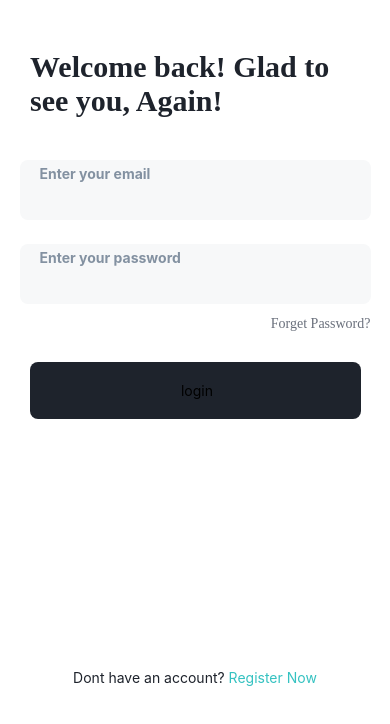
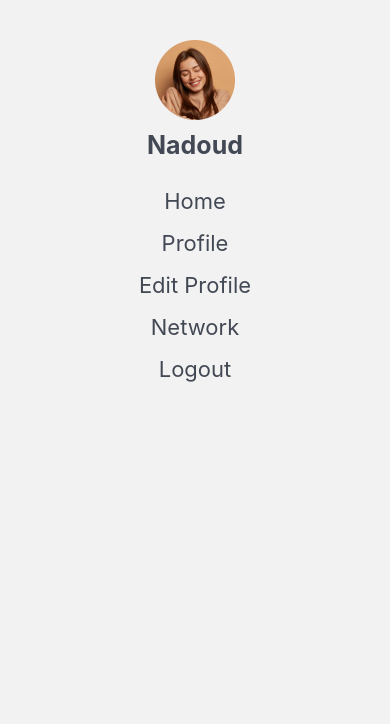
Before and after one commit to lamiskamal500/FaceReminder, a React Native app: screen /CustomDrawer in a window 390 px wide. Shown: the top 724 px of the page. Built offline with nearby package versions, Linux system fonts and the light colour scheme.

Commit message:
GP2023-16

```diff
--- a/App.js
+++ b/App.js
@@ -1,6 +1,8 @@
+import 'react-native-gesture-handler';
 import React from 'react';
 import { createNativeStackNavigator } from '@react-navigation/native-stack';
 import { NavigationContainer } from '@react-navigation/native';
+
 
 
 import Login from './src/screens/Login';
@@ -9,6 +11,8 @@ import ForgetPassword from './src/screens/ForgetPassword';
 import CreateNewPassword from './src/screens/CreateNewPassword';
 import HomePage from './src/screens/HomePage';
 import StaticProfile from './src/screens/StaticProfile';
+import DrawerScreens from './src/components/DrawerScreens';
+import CustomDrawer from './src/components/CustomDrawer';
 
 const Stack = createNativeStackNavigator();
 
@@ -25,9 +29,11 @@ const App = () =>{
          options={{headerShown:false}}/>
           <Stack.Screen name="CreateNewPassword" component={CreateNewPassword}
          options={{headerShown:false}}/>
-          <Stack.Screen name="HomePage" component={HomePage}
+          <Stack.Screen name="HomePage" component={DrawerScreens}
          options={{headerShown:false}}/>
           <Stack.Screen name="StaticProfile" component={StaticProfile}
+         options={{headerShown:false}}/>
+         <Stack.Screen name="CustomDrawer" component={CustomDrawer}
          options={{headerShown:false}}/>
       </Stack.Navigator>
     </NavigationContainer>
--- a/babel.config.js
+++ b/babel.config.js
@@ -1,3 +1,6 @@
 module.exports = {
   presets: ['module:metro-react-native-babel-preset'],
+  plugins: [
+    'react-native-reanimated/plugin',
+  ],
 };
--- a/package.json
+++ b/package.json
@@ -15,10 +15,13 @@
     "@fortawesome/free-regular-svg-icons": "^6.2.1",
     "@fortawesome/free-solid-svg-icons": "^6.2.1",
     "@fortawesome/react-native-fontawesome": "^0.3.0",
+    "@react-navigation/drawer": "^6.5.6",
     "@react-navigation/native": "^6.1.1",
     "@react-navigation/native-stack": "^6.9.7",
     "react": "18.1.0",
     "react-native": "0.70.6",
+    "react-native-gesture-handler": "^2.8.0",
+    "react-native-reanimated": "^2.13.0",
     "react-native-safe-area-context": "^4.4.1",
     "react-native-screens": "^3.18.2",
     "react-native-svg": "^13.6.0",
--- /dev/null
+++ b/src/components/CustomDrawer.js
@@ -0,0 +1,47 @@
+import React from 'react';
+import {View, Text, Image, StyleSheet, TouchableOpacity} from 'react-native';
+import {useNavigation} from '@react-navigation/native';
+
+
+const DrawerItems = (props) =>{
+return(
+    <TouchableOpacity onPress={props.onpress}>
+    <Text style={styles.drawerItems}>{props.item}</Text>
+    </TouchableOpacity>
+)
+};
+const CustomDrawer = () => {
+  const navigation = useNavigation();
+
+  return (
+    <View style={styles.customDrawer}>
+      <Image source={require('../assets/Profile.png')} />
+      <Text style={styles.profileName}>Nadoud</Text>
+       <DrawerItems item='Home' onpress={()=>navigation.navigate('Home')}/>
+       <DrawerItems item='Profile' onpress={()=>navigation.navigate('StaticProfile')}/>
+       <DrawerItems item='Edit Profile'/>
+       <DrawerItems item='Network'/>
+       <DrawerItems item='Logout' onpress={()=>navigation.navigate('Login')}/>
+    </View>
+  );
+};
+const styles = StyleSheet.create({
+  customDrawer: {
+    display: 'flex',
+    alignItems: 'center',
+    marginTop:40
+  },
+  profileName: {
+    color: '#434954',
+    fontSize:25,
+    fontWeight:'bold',
+    marginTop:10,
+    marginBottom:20
+  },
+  drawerItems:{
+    color:'#434954',
+    fontSize:22,
+    marginVertical:8
+  }
+});
+export default CustomDrawer;
--- /dev/null
+++ b/src/components/DrawerScreens.js
@@ -0,0 +1,26 @@
+import React from 'react';
+import { createDrawerNavigator } from '@react-navigation/drawer';
+import Login from '../screens/Login';
+import HomePage from '../screens/HomePage';
+import CustomDrawer from '../components/CustomDrawer'
+import StaticProfile from '../screens/StaticProfile';
+
+const Drawer = createDrawerNavigator();
+const DrawerScreens = ()=>{
+    return(
+        <Drawer.Navigator drawerContent={props=><CustomDrawer/>} screenOptions={{
+            drawerStyle: {
+              width: 240,
+            },
+          }}>
+        <Drawer.Screen name="Home" component={HomePage}
+        options={{headerShown:false}}/>
+        <Drawer.Screen name="StaticProfile" component={StaticProfile}
+        options={{headerShown:false}}/>
+        <Drawer.Screen name="Login" component={Login}
+        options={{headerShown:false}}/>
+
+      </Drawer.Navigator>
+    )
+}
+export default DrawerScreens;
--- a/src/screens/HomePage.js
+++ b/src/screens/HomePage.js
@@ -1,14 +1,19 @@
 import React, { useState } from 'react';
 import { TouchableOpacity,Text,View,StyleSheet,Image  } from 'react-native';
 import { useNavigation } from '@react-navigation/native';
+import { createDrawerNavigator } from '@react-navigation/drawer';
+
+
 import Button from '../components/Button';
 const HomePage = ()=>{
     const navigation = useNavigation();
     return(
         <View style={styles.HomePageMain}>
 
-             < View style={styles.Image}  >
+             <View style={styles.Image}>
+             <TouchableOpacity onPress={()=>navigation.toggleDrawer()}>
              <Image source={require('../assets/menu.png')} style={styles.Menu} />
+             </TouchableOpacity>
              <TouchableOpacity style={{width:'90%', }}
              onPress={()=> navigation.navigate('StaticProfile')}>
              <Image source={require('../assets/User2big.png')} style={styles.User2} />
```
Also changed, not shown: src/assets/Profile.png (added), 1 other file (tests, documents, lock files or other folders).
